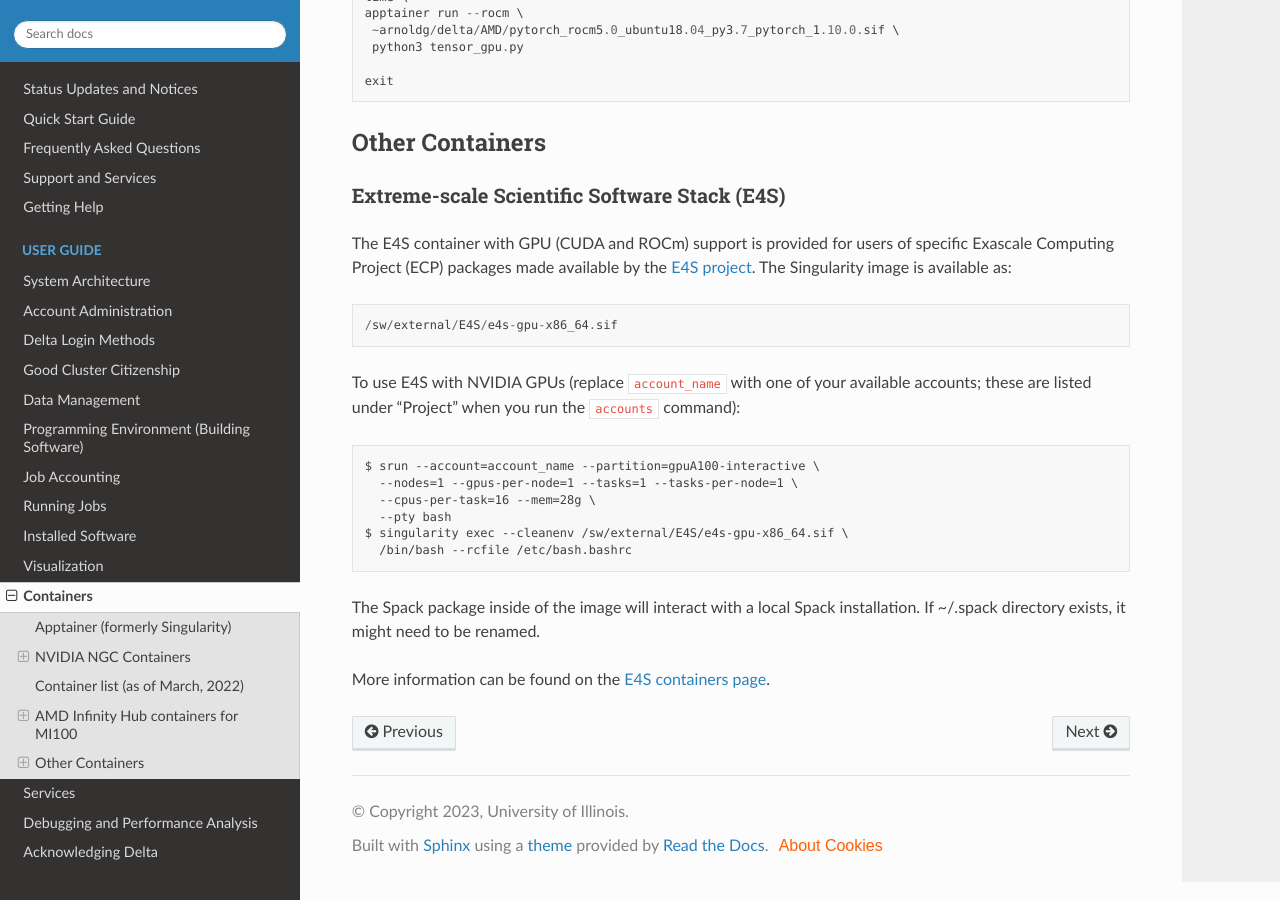
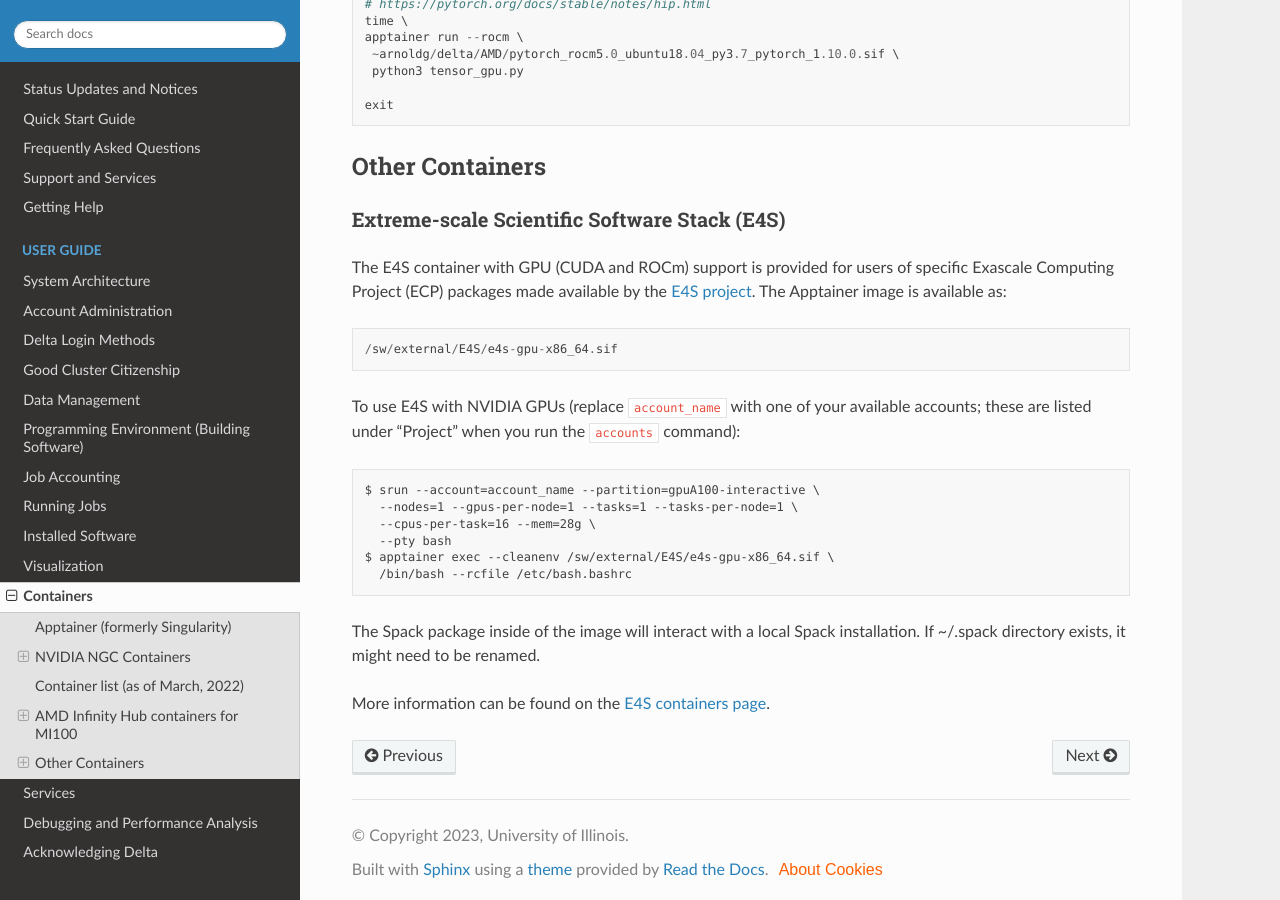
Before and after one commit to ncsa/Delta_doc, a Sphinx documentation site: the page built from docs/source/user_guide/containers.rst, in a window 1280 px wide and 900 px high, scrolled down 3618 px. Built offline with Sphinx 7.4.7 and the Read the Docs theme 2.0.0, drawn with Linux system fonts in a browser that asks for light colours; some of the changed text lies outside the part shown.

Commit message:
removed singularity refs language
added APPTAINER_CACHEDIR ( was SINGULARITY_CACHEDIR) and provided url for this

```diff
--- a/docs/source/user_guide/containers.rst
+++ b/docs/source/user_guide/containers.rst
@@ -8,10 +8,10 @@ Apptainer (formerly Singularity)
 
 Container support on Delta is provided by Apptainer.
 
-Docker images can be converted to Singularity sif format via the `singularity pull <https://docs.sylabs.io/guides/3.2/user-guide/cli/singularity_pull.html#singularity-pull>`_ command.
-Commands can be run from within a container using the `singularity run <https://docs.sylabs.io/guides/3.2/user-guide/cli/singularity_run.html#singularity-run>`_ command (or ``apptainer run``).
+Docker images can be converted to Apptainer sif format via the `apptainer pull <https://apptainer.org/docs/user/main/cli/apptainer_pull.html>`_ command.
+Commands can be run from within a container using the `apptainer run <https://apptainer.org/docs/user/main/cli/apptainer_run.html>`_ command (or ``apptainer run``).
 
-If you encounter quota issues with Apptainer caching in **~/.singularity**, the environment variable ``SINGULARITY_CACHEDIR`` can be used to use a different location such as a scratch space.
+If you encounter $HOME quota issues with Apptainer caching in **~/.apptainer**, the environment variable ``APPTAINER_CACHEDIR`` can be used to select a different location such as a directory under /scratch .  see also: `apptainer build environment <https://apptainer.org/docs/user/main/build_env.html>`_
 
 Your **$HOME** is automatically available from containers run via Apptainer.
 You can ``pip3 install --user`` against a container's python, setup virtual environments, or similar while using a containerized application.
@@ -213,7 +213,7 @@ Other Containers
 Extreme-scale Scientific Software Stack (E4S)
 ~~~~~~~~~~~~~~~~~~~~~~~~~~~~~~~~~~~~~~~~~~~~~
 
-The E4S container with GPU (CUDA and ROCm) support is provided for users of specific Exascale Computing Project (ECP) packages made available by the `E4S project <https://e4s-project.github.io/>`_. The Singularity image is available as:
+The E4S container with GPU (CUDA and ROCm) support is provided for users of specific Exascale Computing Project (ECP) packages made available by the `E4S project <https://e4s-project.github.io/>`_. The Apptainer image is available as:
 
 .. code-block::
 
@@ -227,7 +227,7 @@ To use E4S with NVIDIA GPUs (replace ``account_name`` with one of your available
      --nodes=1 --gpus-per-node=1 --tasks=1 --tasks-per-node=1 \
      --cpus-per-task=16 --mem=28g \
      --pty bash
-   $ singularity exec --cleanenv /sw/external/E4S/e4s-gpu-x86_64.sif \
+   $ apptainer exec --cleanenv /sw/external/E4S/e4s-gpu-x86_64.sif \
      /bin/bash --rcfile /etc/bash.bashrc
 
 The Spack package inside of the image will interact with a local Spack installation.
```
